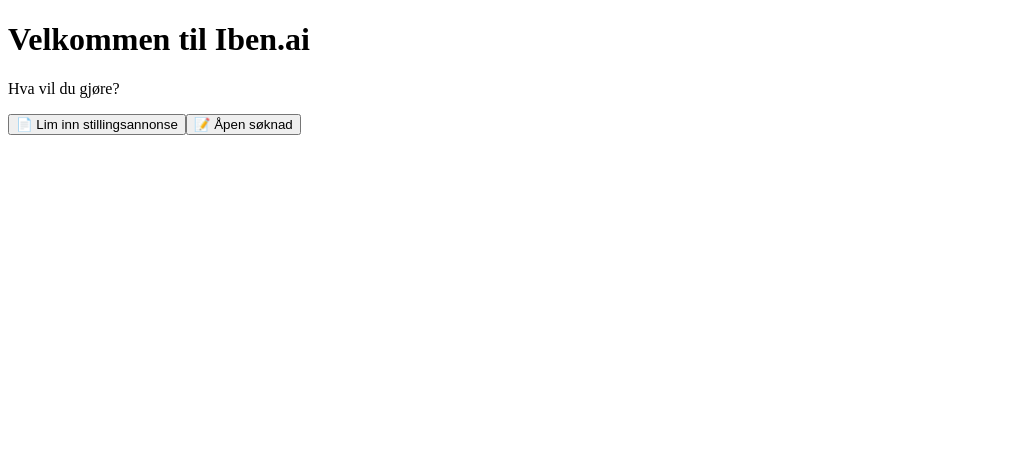
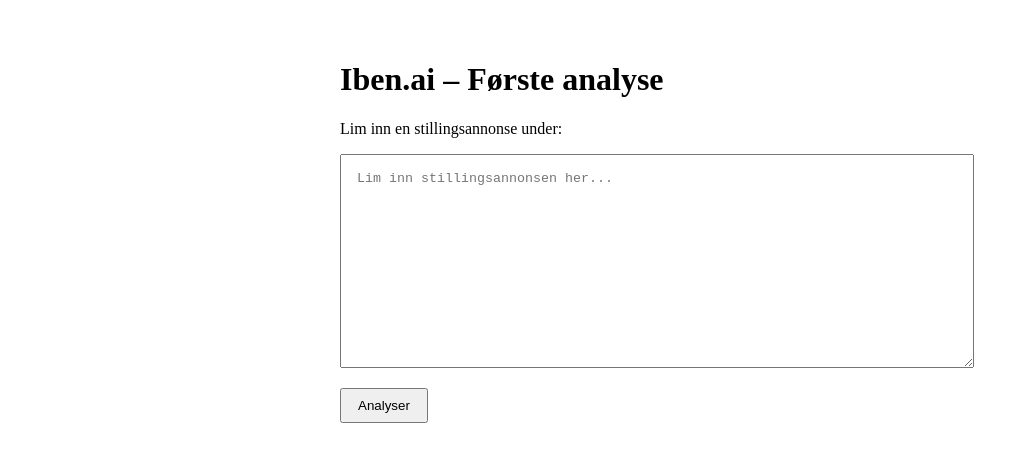
Before and after one commit to Stensland1234/Iben.ai-ekte-, a Next.js app: page / in a window 1280 px wide. Shown: the top 462 px of the page, without its empty margins (0-1029 px from the left). Built offline with nearby package versions, Linux system fonts and the light colour scheme.

Commit message:
Update index.js

```diff
--- a/pages/index.js
+++ b/pages/index.js
@@ -1,64 +1,47 @@
 import { useState } from 'react';
 
 export default function Home() {
-  const [step, setStep] = useState('start');
-  const [inputText, setInputText] = useState('');
+  const [jobText, setJobText] = useState('');
+  const [analysis, setAnalysis] = useState('');
+  const [loading, setLoading] = useState(false);
 
-  const handleStart = (type) => {
-    setStep(type);
-  };
+  const handleAnalyze = async () => {
+    if (!jobText.trim()) return;
+    setLoading(true);
+    setAnalysis('');
 
-  const handleSubmit = () => {
-    setStep('analyse');
+    const response = await fetch('/api/analyze', {
+      method: 'POST',
+      headers: { 'Content-Type': 'application/json' },
+      body: JSON.stringify({ jobText }),
+    });
+
+    const data = await response.json();
+    setAnalysis(data.analysis || 'No analysis returned.');
+    setLoading(false);
   };
 
   return (
-    <div className="min-h-screen flex flex-col items-center justify-center p-4 bg-gray-50 text-center">
-      <h1 className="text-3xl font-bold mb-6">Velkommen til Iben.ai</h1>
+    <div style={{ padding: '2rem', maxWidth: '600px', margin: '0 auto' }}>
+      <h1>Iben.ai – Første analyse</h1>
+      <p>Lim inn en stillingsannonse under:</p>
+      <textarea
+        rows={12}
+        value={jobText}
+        onChange={(e) => setJobText(e.target.value)}
+        placeholder="Lim inn stillingsannonsen her..."
+        style={{ width: '100%', padding: '1rem' }}
+      />
+      <button onClick={handleAnalyze} style={{ marginTop: '1rem', padding: '0.5rem 1rem' }}>
+        Analyser
+      </button>
 
-      {step === 'start' && (
-        <div className="space-y-4">
-          <p className="text-lg">Hva vil du gjøre?</p>
-          <button
-            onClick={() => handleStart('annonse')}
-            className="px-4 py-2 bg-blue-600 text-white rounded shadow"
-          >
-            📄 Lim inn stillingsannonse
-          </button>
-          <button
-            onClick={() => handleStart('aapen')}
-            className="px-4 py-2 bg-green-600 text-white rounded shadow"
-          >
-            📝 Åpen søknad
-          </button>
-        </div>
-      )}
+      {loading && <p>Analyserer…</p>}
 
-      {(step === 'annonse' || step === 'aapen') && (
-        <div className="space-y-4 max-w-xl w-full mt-4">
-          <textarea
-            rows={8}
-            className="w-full p-2 border border-gray-300 rounded"
-            placeholder={step === 'annonse' ? "Lim inn hele stillingsannonsen her..." : "Skriv hvilken stilling du søker og hvilket firma det gjelder..."}
-            value={inputText}
-            onChange={(e) => setInputText(e.target.value)}
-          />
-          <button
-            onClick={handleSubmit}
-            className="px-4 py-2 bg-purple-600 text-white rounded shadow"
-          >
-            Analyser teksten
-          </button>
-        </div>
-      )}
-
-      {step === 'analyse' && (
-        <div className="mt-6 max-w-xl">
-          <h2 className="text-xl font-semibold mb-4">🧠 Iben sin første analyse:</h2>
-          <p className="text-left whitespace-pre-line bg-white p-4 border rounded">
-            {inputText}
-          </p>
-          <p className="mt-4">✅ Neste: Generere søknad, CV og Gameplan basert på dette.</p>
+      {analysis && (
+        <div style={{ marginTop: '2rem', whiteSpace: 'pre-wrap', backgroundColor: '#f9f9f9', padding: '1rem' }}>
+          <h3>Analyse:</h3>
+          <p>{analysis}</p>
         </div>
       )}
     </div>
```
